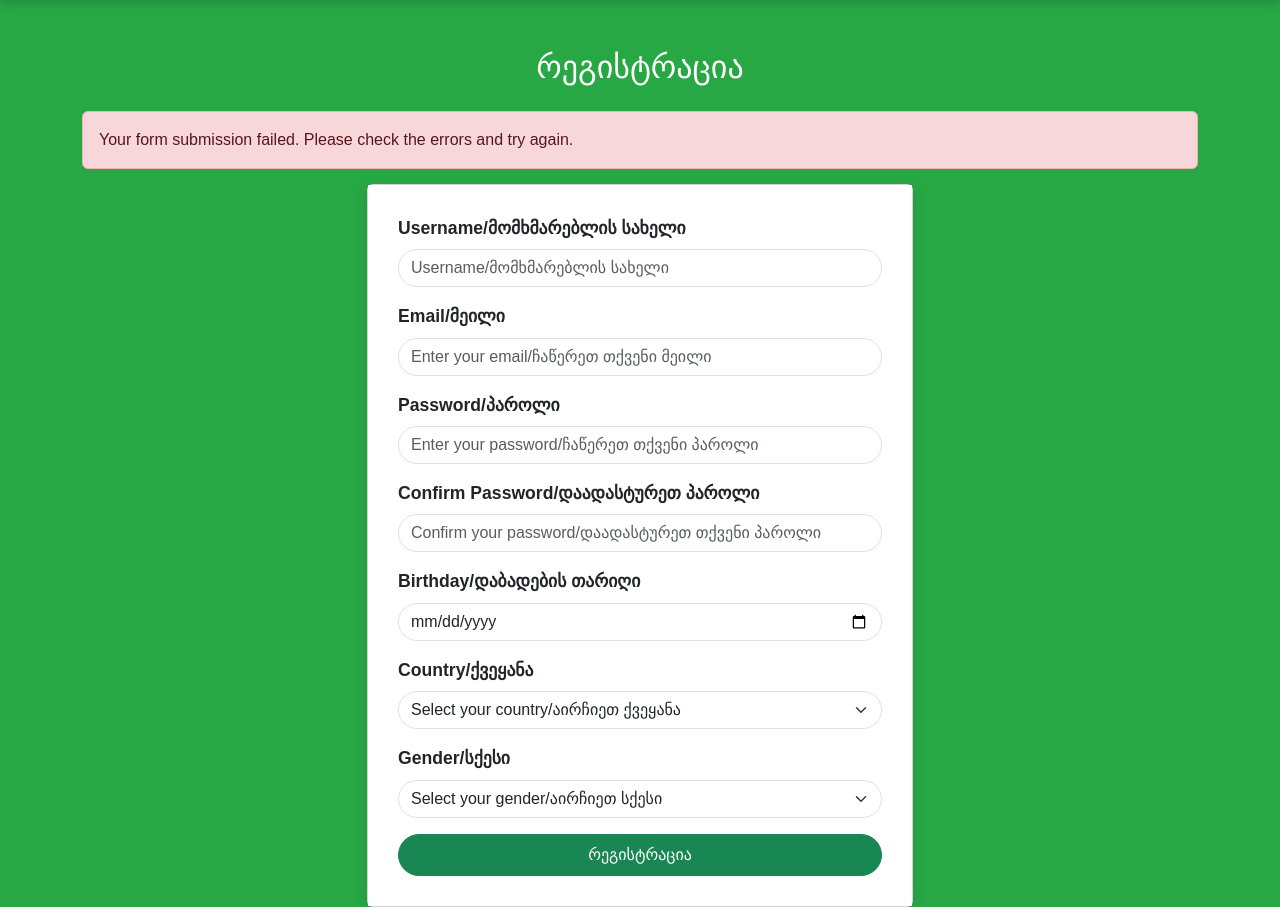
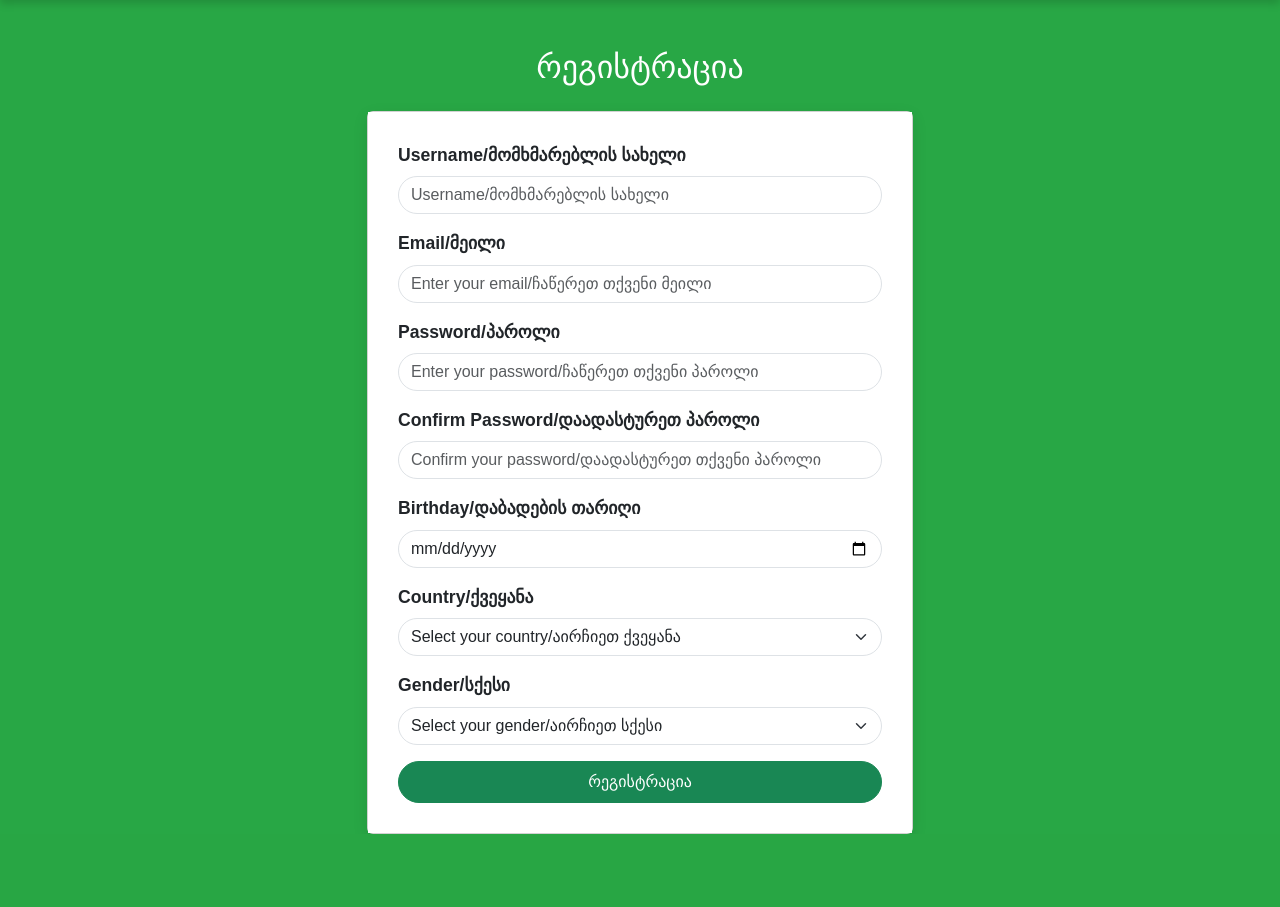
Before and after one commit to SANDRICKSON/PSYCHOLOGICALBOT, a Flask app: page /register in a window 1280 px wide. Shown: the part 64-971 px from the top of the page. After the commit the page ends 898 px from the top, so only its background shows below. Run offline with Flask 3, Linux system fonts and the light colour scheme.

Commit message:
Update register.html

```diff
--- a/templates/register.html
+++ b/templates/register.html
@@ -82,7 +82,6 @@
             font-size: 1.1em;
             font-weight: 600;
         }
-
     </style>
 </head>
 <body>
@@ -116,41 +115,41 @@
         <h2 class="text-center mb-4">რეგისტრაცია</h2>
 
         <!-- Flash messages for form submission feedback -->
+        {% if message %}
         <div class="alert alert-danger">
-            Your form submission failed. Please check the errors and try again.
+            {{ message }}
         </div>
+        {% endif %}
 
         <div class="row justify-content-center">
             <div class="col-md-6">
                 <div class="card bg-white text-dark">
                     <div class="card-body">
                         <!-- Registration Form -->
-                        <form method="post">
-                            {{form.hidden_tag() }}
+                        <form method="POST" action="{{ url_for('register') }}">
                             <div class="mb-3">
                                 <label for="username" class="form-label">Username/მომხმარებლის სახელი</label>
-                                <input type="username" class="form-control" id="username" placeholder="Username/მომხმარებლის სახელი" required>
-
+                                <input type="text" name="username" class="form-control" id="username" placeholder="Username/მომხმარებლის სახელი" required>
                             </div>
                             <div class="mb-3">
                                 <label for="email" class="form-label">Email/მეილი</label>
-                                <input type="email" class="form-control" id="email" placeholder="Enter your email/ჩაწერეთ თქვენი მეილი" required>
+                                <input type="email" name="email" class="form-control" id="email" placeholder="Enter your email/ჩაწერეთ თქვენი მეილი" required>
                             </div>
                             <div class="mb-3">
                                 <label for="password" class="form-label">Password/პაროლი</label>
-                                <input type="password" class="form-control" id="password" placeholder="Enter your password/ჩაწერეთ თქვენი პაროლი" required>
+                                <input type="password" name="password" class="form-control" id="password" placeholder="Enter your password/ჩაწერეთ თქვენი პაროლი" required>
                             </div>
                             <div class="mb-3">
                                 <label for="confirm_password" class="form-label">Confirm Password/დაადასტურეთ პაროლი</label>
-                                <input type="password" class="form-control" id="confirm_password" placeholder="Confirm your password/დაადასტურეთ თქვენი პაროლი" required>
+                                <input type="password" name="confirm_password" class="form-control" id="confirm_password" placeholder="Confirm your password/დაადასტურეთ თქვენი პაროლი" required>
                             </div>
                             <div class="mb-3">
                                 <label for="birthday" class="form-label">Birthday/დაბადების თარიღი</label>
-                                <input type="date" class="form-control" id="birthday" required>
+                                <input type="date" name="birthday" class="form-control" id="birthday" required>
                             </div>
                             <div class="mb-3">
                                 <label for="country" class="form-label">Country/ქვეყანა</label>
-                                <select class="form-select" id="country" required>
+                                <select name="country" class="form-select" id="country" required>
                                     <option value="">Select your country/აირჩიეთ ქვეყანა</option>
                                     <option value="georgia">Georgia/საქართველო</option>
                                     <option value="usa">United States/შეერთებული შტატები</option>
@@ -169,7 +168,7 @@
                             </div>
                             <div class="mb-3">
                                 <label for="gender" class="form-label">Gender/სქესი</label>
-                                <select class="form-select" id="gender" required>
+                                <select name="gender" class="form-select" id="gender" required>
                                     <option value="">Select your gender/აირჩიეთ სქესი</option>
                                     <option value="male">Male/კაცი</option>
                                     <option value="female">Female/გოგო</option>
```
Lines whose indentation alone changed are shown as unchanged.
